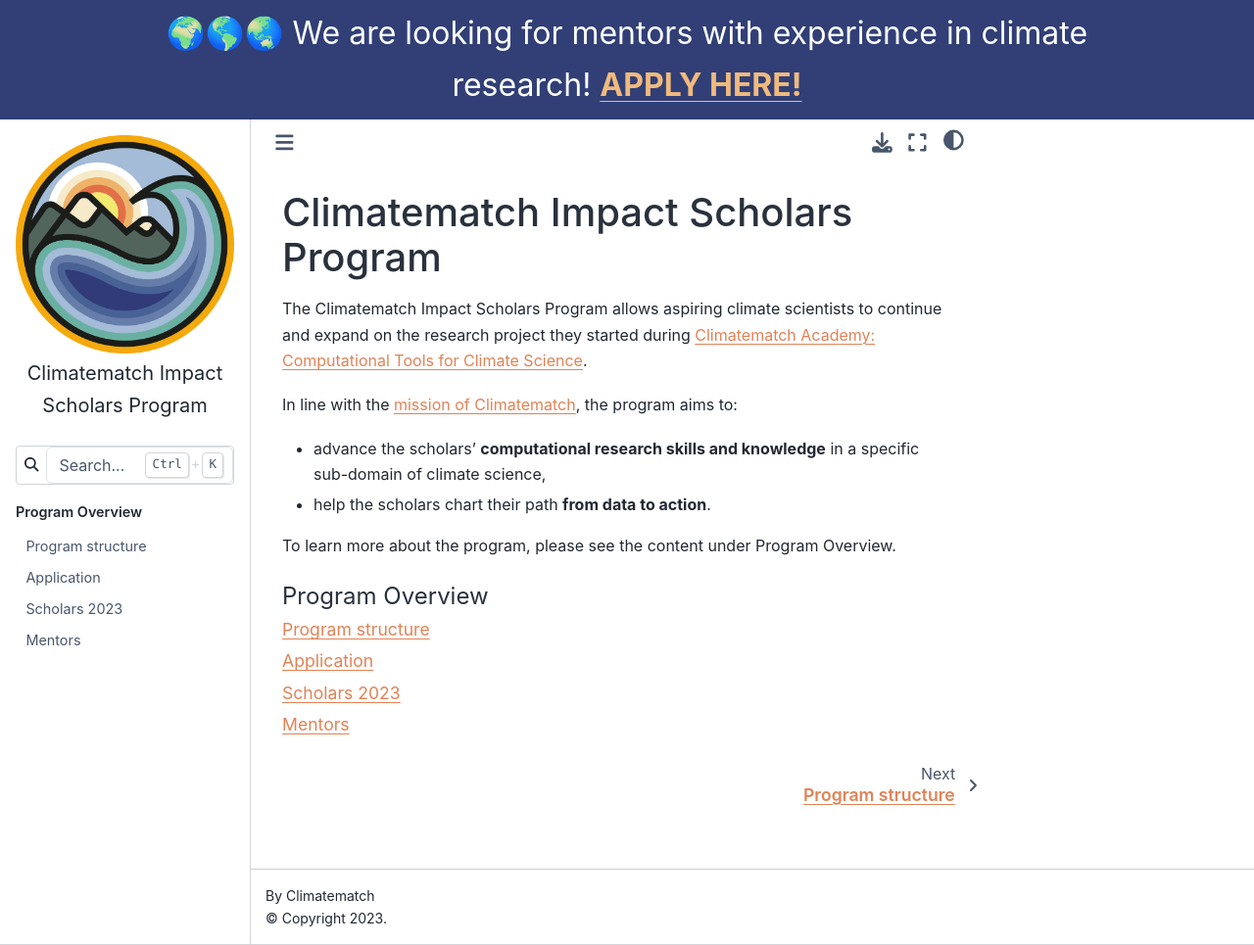
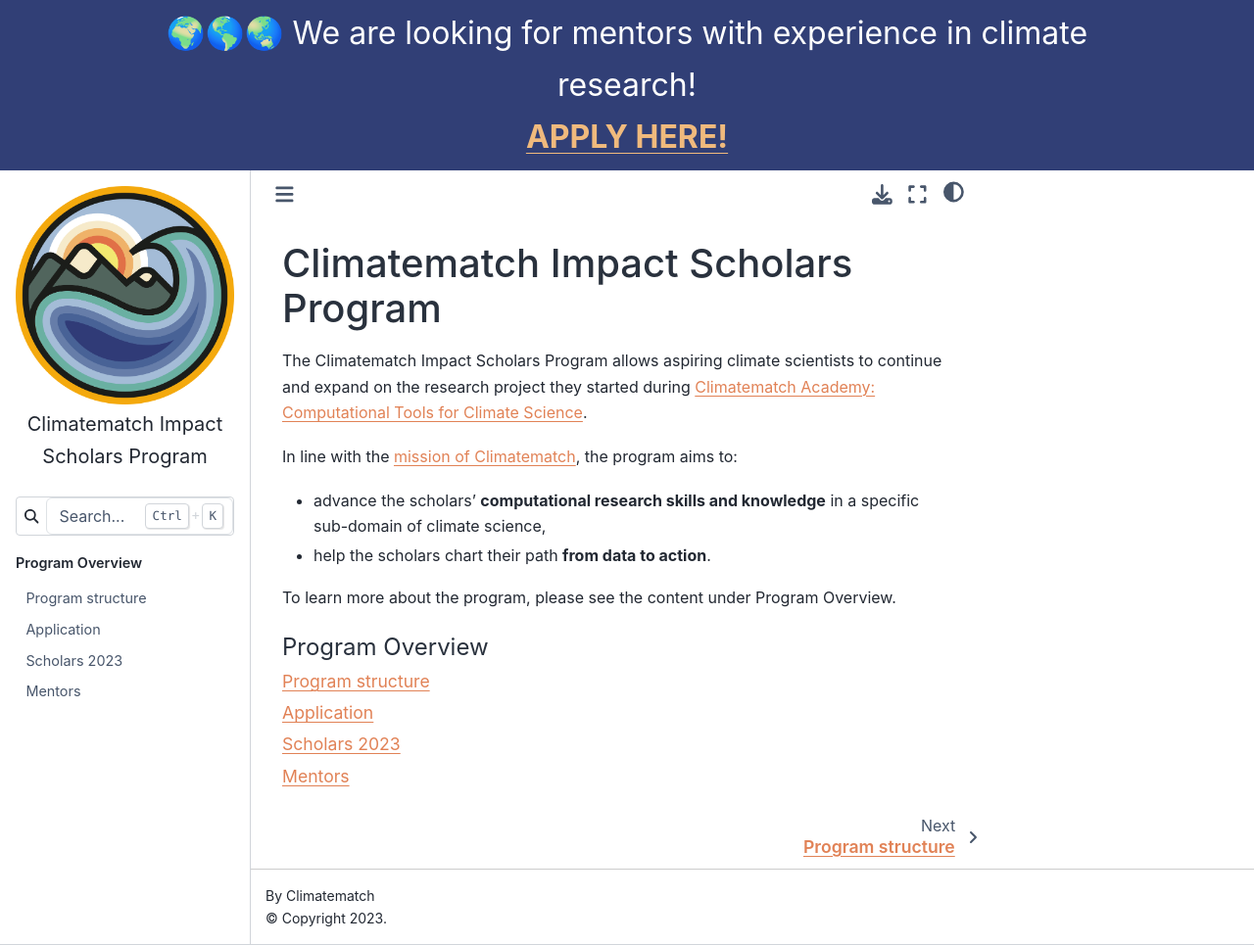
Before and after one commit to zanemit/cisp, a Jupyter Book: the page built from info/intro.md, in a window 1280 px wide and 965 px high. Shown: the whole window at 98% size. Built offline with Jupyter Book 1.0.4 settings and Sphinx 7.4.7 and the Sphinx Book theme 1.1.4, drawn with Linux system fonts in a browser that asks for light colours.

Commit message:
Update config

```diff
--- a/_config.yml
+++ b/_config.yml
@@ -11,7 +11,7 @@
     language: en
     myst_heading_anchors: 2
     html_theme_options:
-      announcement: "<font size = '6'>🌍🌎🌏 We are looking for mentors with experience in climate research! <a href='https://airtable.com/appLHqbcnAQ1EUO47/shrDDmUFZ594k6KQ0' style='color:#f0ba7d;'><b>APPLY HERE!</b></a></font>"
+      announcement: "<font size = '6'>🌍🌎🌏 We are looking for mentors with experience in climate research! <br> <a href='https://airtable.com/appLHqbcnAQ1EUO47/shrDDmUFZ594k6KQ0' style='color:#f0ba7d;'><b>APPLY HERE!</b></a></font>"
       logo:
         text: Climatematch Impact Scholars Program
     html_sidebars:
@@ -31,7 +31,7 @@
 # Information about where the book exists on the web
 repository:
   url: https://github.com/ClimateMatchAcademy/impact-scholars  # Online location of your book
-  branch: main  # Which branch of the repository should be used when creating links (optional)
+  branch: master  # Which branch of the repository should be used when creating links (optional)
 
 # Add GitHub buttons to your book
 # See https://jupyterbook.org/customize/config.html#add-a-link-to-your-repository
@@ -39,7 +39,7 @@
   favicon                   : info/images/cma_logo.png  # A path to a favicon image
   use_edit_page_button      : false  # Whether to add an "edit this page" button to pages. If `true`, repository information in repository: must be filled in
   use_repository_button     : true  # Whether to add a link to your repository button
-  use_issues_button         : false  # Whether to add an "open an issue" button
+  use_issues_button         : false # Whether to add an "open an issue" button
   extra_navbar              : Powered by <a href="https://jupyterbook.org">Jupyter Book</a>  # Will be displayed underneath the left navbar.
   google_analytics_id       : ""  # A GA id that can be used to track book views.
   home_page_in_navbar       : true
```
